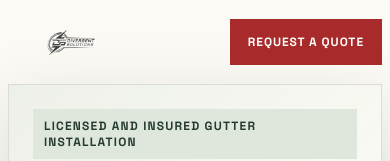
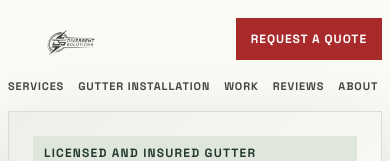
Before and after one commit to bowtarist/Divergent-Solutions, a Next.js app in the folder apps/website/: page / in a window 390 px wide. Shown: the top 161 px of the page. Built offline with nearby package versions, Linux system fonts and the light colour scheme.

Commit message:
Keep mobile navigation accessible

```diff
--- a/apps/website/src/app/globals.css
+++ b/apps/website/src/app/globals.css
@@ -374,8 +374,16 @@ h3 {
 }
 
 @media (max-width: 980px) {
+  .site-header {
+    flex-wrap: wrap;
+    align-items: flex-start;
+  }
+
   .site-nav {
-    display: none;
+    order: 3;
+    width: 100%;
+    flex-wrap: wrap;
+    gap: 0.75rem 1rem;
   }
 
   .hero,
@@ -408,6 +416,21 @@ h3 {
     width: 126px;
   }
 
+  .site-header {
+    gap: 0.875rem;
+  }
+
+  .site-nav {
+    gap: 0.625rem 0.875rem;
+    font-size: 0.6875rem;
+    line-height: 1.2;
+  }
+
+  .nav-cta {
+    min-height: 40px;
+    padding: 0.75rem 0.875rem;
+  }
+
   .hero-copy,
   .process-band,
   .section-block,
```
